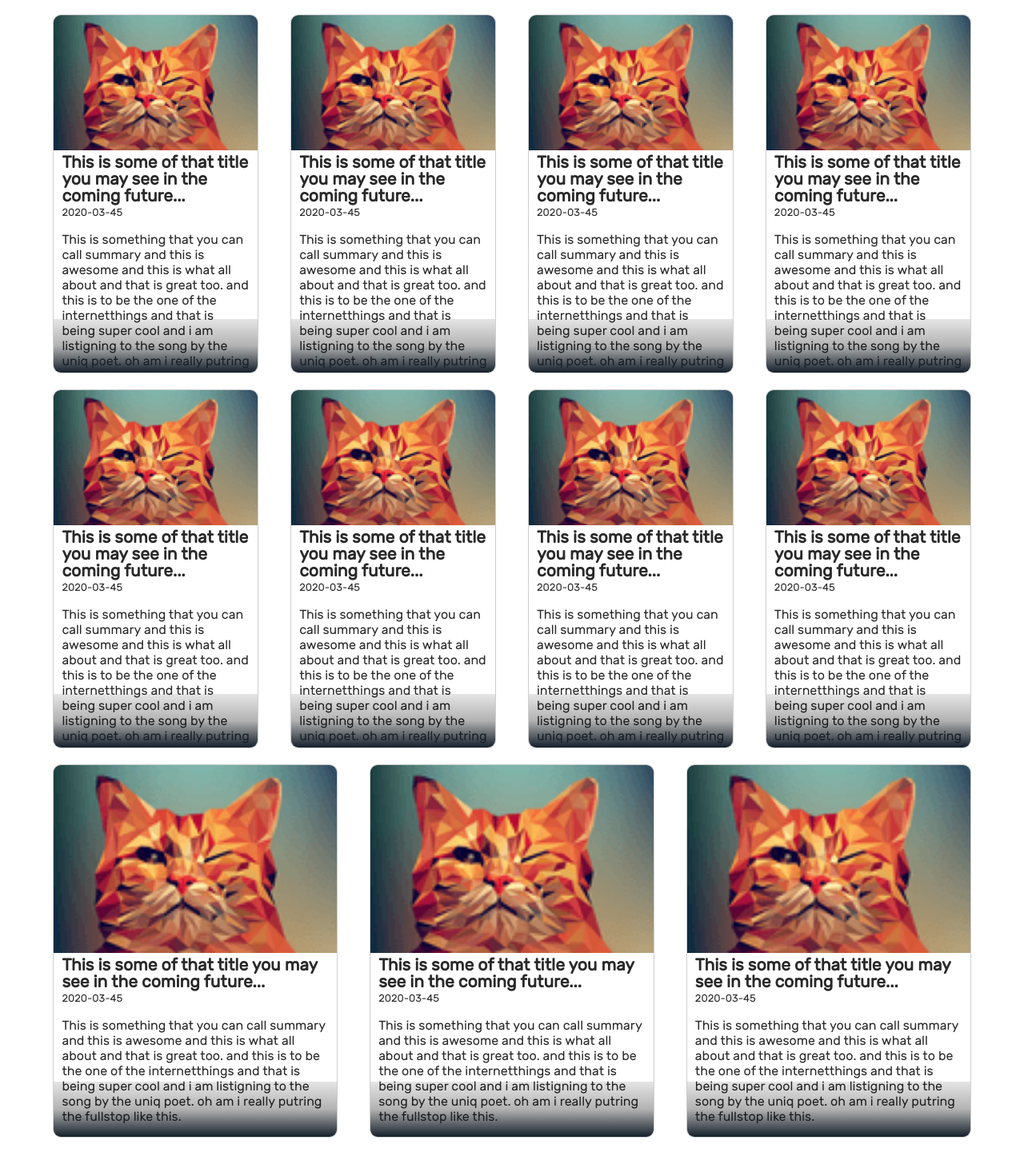
After one commit to sudipghimire533/write-pen, a PHP site: page /home/ in a window 1280 px wide. The commit adds this page. Shown: the whole page at 80% size. Run offline with PHP 8.4, Linux system fonts and the light colour scheme.

Commit message:
Added table structure and also basic structure of home page

```diff
--- a/blogs/blog.css
+++ b/blogs/blog.css
@@ -214,10 +214,6 @@ body{
   width: 120px;
   border-radius: 5px;
 }
-.related_post:hover{
-  transform: scale(1.03);
-}
-
 #Content{
   margin: 50px 0;
   font-size: var(--fontPrimary);
--- /dev/null
+++ b/home/home.css
@@ -0,0 +1,58 @@
+.postContainer{
+    display: flex;
+    flex-flow: row wrap;
+    justify-content: space-around;
+}
+#Main{
+    display: flex;
+    justify-content: center;
+    flex-flow: row wrap;
+}
+#Main > *{
+    flex-basis: 100%;
+}
+.postContainer{
+    max-width: 1200px;
+    padding: 0 3vw;
+}
+.post{
+    color: var(--Shaft);
+    text-decoration: none;
+    max-width: 300px;
+    margin: 10px 20px;
+    border-radius: 10px;
+    overflow: hidden;
+    position: relative;
+    flex: 1;
+    min-width: 200px;
+    max-width: 99%;
+    border: 1px solid rgba(14, 14, 14, .2);
+}
+.postMeta,
+.postSummary{
+    padding: 0 10px;
+}
+.postCover{
+    width: 100%;
+    height: auto;
+}
+.post_title{
+    margin: 0;
+    font-size: var(--fontPrimary);
+    line-height: var(--fontPrimary);
+}
+.post_date{
+    font-size: var(--fontTiny);
+}
+.postSummary{
+    max-height: 20vh;
+}
+.post:before{
+    content: '';
+    position: absolute;
+    left: 0;
+    bottom: 0;
+    width: 100%;
+    height: 15%;
+    background: linear-gradient(rgba(0,0,0,.1),rgba(0, 0, 0, .3), var(--Black))
+}
--- /dev/null
+++ b/home/index.php
@@ -0,0 +1,36 @@
+<!DOCTYPE html>
+<html lang="en">
+<head>
+    <meta charset="UTF-8">
+    <title>Document</title>
+
+    <link rel="stylesheet" href="home.css" />
+    <link rel="stylesheet" href="/index.css" />
+</head>
+<body>
+    <div id='Main'>
+        <div class='postContainer'>
+            <a href='#' class='post'>
+                <div class='coverContainer'>
+                    <img src='/cat.png' load='lazy' width='200' class='postCover' />
+                </div>
+                <div class='postMeta'>
+                    <h2 class='post_title'>This is some of that title you may see in the coming future...</h2>
+                    <span class='post_date'>
+                        2020-03-45
+                    </span>
+                </div>
+                <p class='postSummary'>
+                    This is something that you can call summary and this is awesome and this is what all about and that is great too. and this is to be the one of the internetthings and that is being super cool and i am listigning to the song by the uniq poet. oh am i really putring the fullstop like this.
+                </p>
+            </a>
+        </div>
+    </div>
+</body>
+<script>
+    let sample = document.getElementsByClassName('post')[0];
+    for(let i = 0; i < 10; i++){
+        sample.parentElement.appendChild(sample.cloneNode(true));
+    }
+</script>
+</html>
```
Also changed, not shown: blogs/index.php (+7 -6 lines), home.css (deleted, +0 -69 lines), server/blog.sql (added, +94 -0 lines), .htaccess (added).
